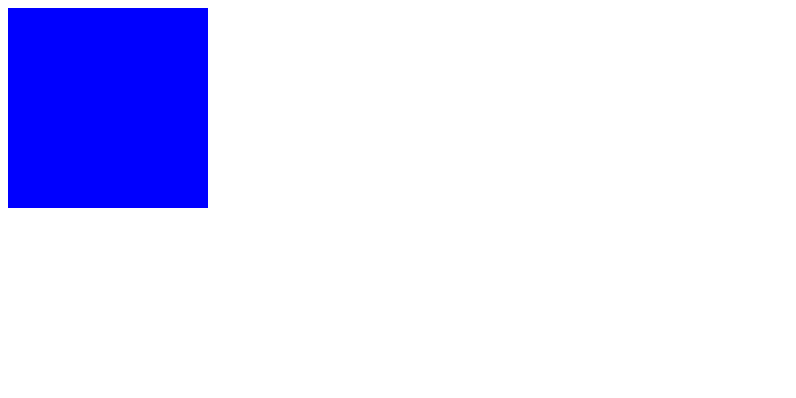
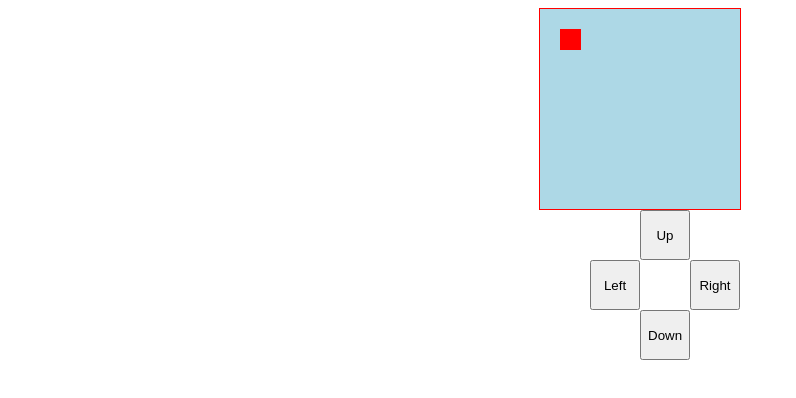
Before and after one commit to paulbono/snake, a plain HTML site: page index.html in a window 1280 px wide. Shown: the whole page, without its empty margins (0-796 px from the left). Drawn offline with nearby package versions, Linux system fonts and the light colour scheme.

Commit message:
basic input design

```diff
--- a/index.html
+++ b/index.html
@@ -1,7 +1,35 @@
+<style>
+.inputB {
+  width:50px;
+  height:50px;
+}
+</style>
+<script>
+window.addEventListener('dblclick', function(event) {
+  // Prevent the default zoom behavior by cancelling the event
+  event.preventDefault();
+});
+
+</script>
 <html>
+	<link rel="stylesheet" href="snake.css">
     <script src="https://code.jquery.com/jquery-3.7.1.slim.min.js"></script>
 
-<canvas id="game" height=200 width=200></canvas>
+	<div id="score"></div>
+	<canvas id="game" height=200 width=200></canvas>
+	<div style="display: grid; grid-template-columns: auto auto auto; grid-auto-rows: minmax(20px, auto); width:100px; margin:auto;">
+		<div></div>
+		<div><button id="up" class="inputB">Up</button></div>
+		<div></div>
 
-<script src="snake.js"></script>
+		<div><button id="left" class="inputB">Left</button></div>
+		<div></div>
+		<div><button id="right" class="inputB">Right</button></div>
+
+		<div></div>
+		<div><button id="down" class="inputB">Down</button></div>
+		<div></div>
+	</div>
+
+    <script src="snake.js"></script>
 </html>
--- /dev/null
+++ b/snake.css
@@ -0,0 +1,32 @@
+#game {
+        width: 200px;
+        height: 200px;
+        border: 1px solid red;
+        margin: 0 auto;
+        display: flex;
+        flex-wrap: wrap;
+      }
+      #game div {
+        width: 20px;
+        height: 20px;
+        /*border:1px black solid;
+box-sizing:border-box*/
+      }
+      .snake {
+        background: blue;
+      }
+      .apple {
+        background: yellow;
+        border-radius: 20px;
+      }
+      .popup {
+        background: rgb(32, 31, 31);
+        width: 100px;
+        height: 100px;
+        position: fixed;
+        top: 100px;
+        left: 100px;
+        display: flex;
+        justify-content: center;
+        align-items: center;
+      }
--- a/snake.js
+++ b/snake.js
@@ -1,9 +1,39 @@
+var gameOngoing=true;
+var snake = [1];
+
+function drawSnake(ctx) {
+  ctx.fillStyle = "red";
+  ctx.fillRect(20, 20, 21, 21);
+  for (var index in snake) {
+    console.log(index);
+  }
+  gameOngoing=false;
+}
+
+function main() {
+var up = document.getElementById("up");
+var down = document.getElementById("down");
+var left = document.getElementById("left");
+var right = document.getElementById("right");
+
+var gameCanvas = document.getElementById("game");
+var ctx = gameCanvas.getContext("2d");
+ctx.fillStyle = "lightblue";
+ctx.fillRect(0, 0, gameCanvas.width, gameCanvas.height);
+
+up.addEventListener("click",()=>direction= -width );
+down.addEventListener("click",()=>direction= +width );
+left.addEventListener("click",()=>direction= -1 );
+right.addEventListener("click",()=>direction= 1 );
+
+
+while(gameOngoing){
+   drawSnake(ctx);
+}
+
+}
 
 $( document ).ready(function() {
 
-window.alert("hi");
-var gameCanvas = document.getElementById("game");
-var ctx = gameCanvas.getContext("2d");
-ctx.fillStyle = "blue";
-ctx.fillRect(0, 0, gameCanvas.width, gameCanvas.height);
+ main();
 });
```
